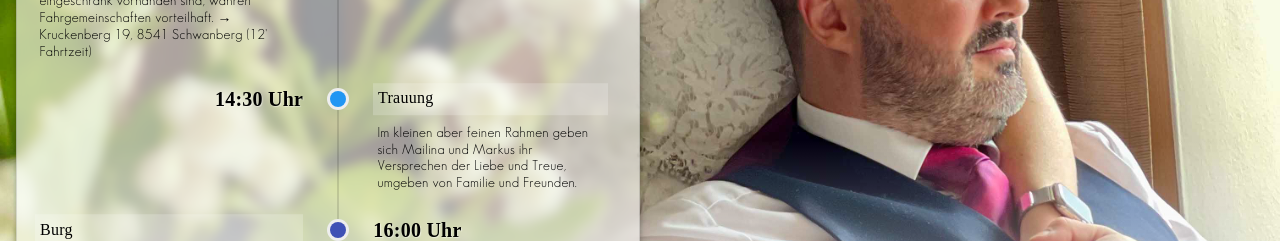
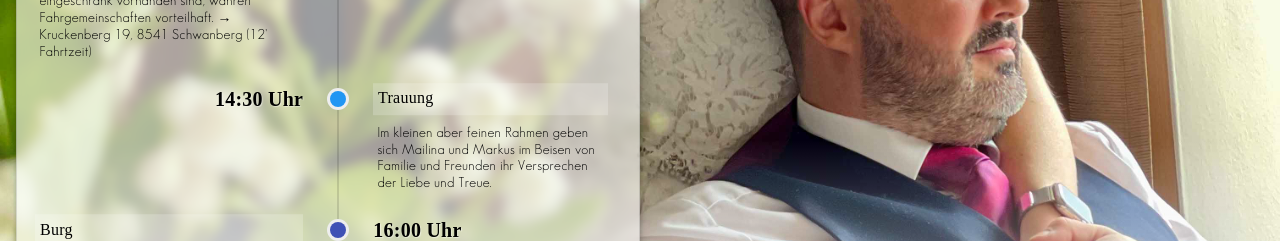
Before and after one commit to markus-barta/wedding24, a Vue app: page / in a window 1280 px wide. Shown: the part 1060-1301 px from the top of the page. Built offline with nearby package versions, Linux system fonts and the light colour scheme; a web font is replaced by a local one.

Commit message:
text changes

```diff
--- a/src/components/Main.vue
+++ b/src/components/Main.vue
@@ -361,7 +361,7 @@ const handleSubmit = async () => {
 const timeLineItems = ref([
   { time: '13:00 Uhr', activity: 'Ankunft', description: 'Die Gäste treffen in der malerischen Kulisse der Burg Deutschlandsberg ein, voller Vorfreude auf das bevorstehende Fest. → Burgplatz 1, 8530 Deutschlandsberg', color: 'teal' },
   { time: '14:00 Uhr', activity: 'Kirche', description: 'Weiter geht es zur nahegelegenen Wolfgangikirche, wo sich das Paar das Ja-Wort geben wird. Da Parkplätze nur sehr eingeschränk vorhanden sind, währen Fahrgemeinschaften vorteilhaft. → Kruckenberg 19, 8541 Schwanberg (12\' Fahrtzeit)', color: 'green' },
-  { time: '14:30 Uhr', activity: 'Trauung', description: 'Im kleinen aber feinen Rahmen geben sich Mailina und Markus ihr Versprechen der Liebe und Treue, umgeben von Familie und Freunden.', color: 'blue' },
+  { time: '14:30 Uhr', activity: 'Trauung', description: 'Im kleinen aber feinen Rahmen geben sich Mailina und Markus im Beisen von Familie und Freunden ihr Versprechen der Liebe und Treue.', color: 'blue' },
   { time: '16:00 Uhr', activity: 'Burg', description: 'Zurück auf der Burg, wird das Brautpaar mit einem herzlichen Empfang von den Gästen begrüßt. Die Burg bietet zahlreiche Entdeckungsmöglichkeiten und die malerische Kulisse ist wie geschaffen für bezaubernde Fotoaufnahmen.', color: 'indigo' },
   { time: '17:00 Uhr', activity: 'Museum', description: 'Optional: Für geschichtsinteressierte Gäste bietet sich z.B. während des Fotoshootings die Möglichkeit, das Burgmuseum zu erkunden und in die Vergangenheit einzutauchen.', color: 'deep-purple' },
   { time: '18:30 Uhr', activity: 'Hochzeitsessen', description: 'Ein festliches Abendessen im romatischen und mittelalterlichem Ambiente, bei dem die Gäste in den Genuss exquisiter Speisen und erlesener Weine kommen.', color: 'purple' },
```
